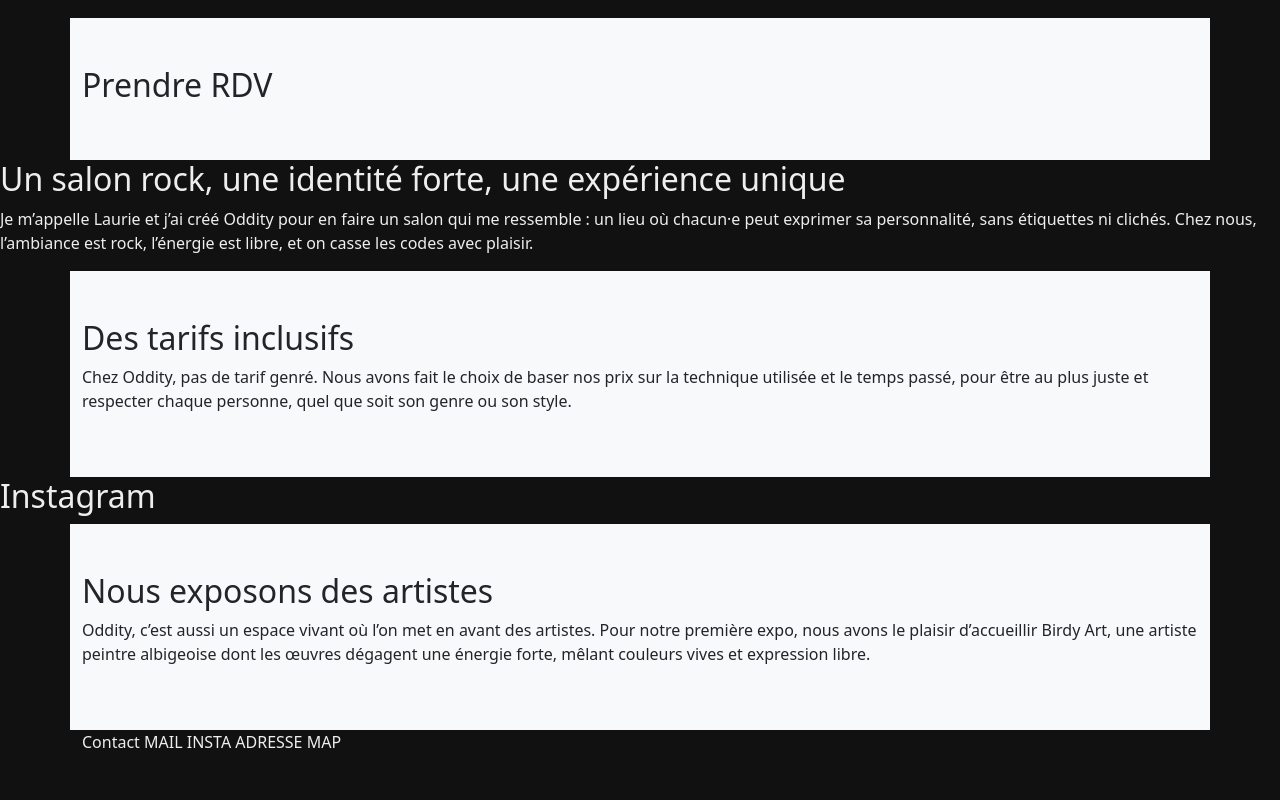
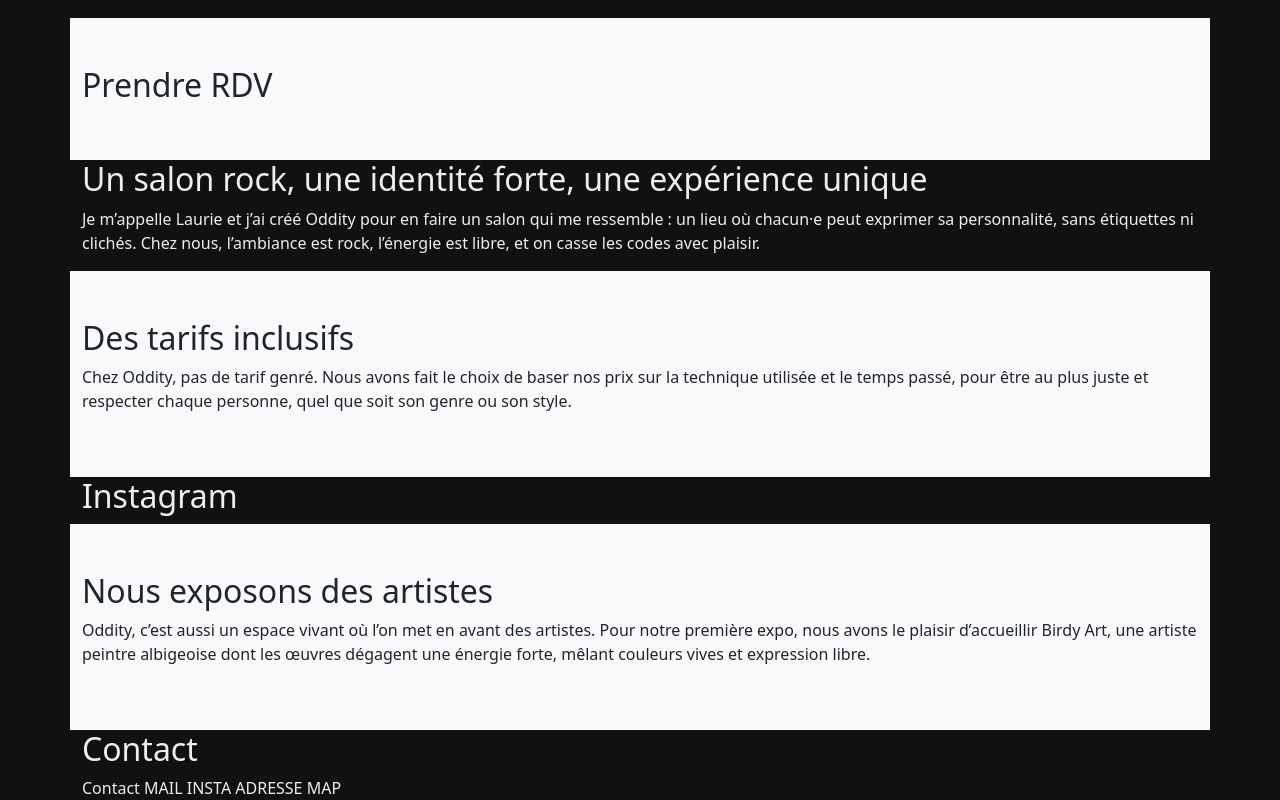
Before and after one commit to christopherabate/oddity, a plain HTML site: page index.html in a window 1280 px wide. Shown: the part 782-1582 px from the top of the page. Before the commit the page ends 1536 px from the top, so only its background shows below. Drawn offline with nearby package versions, Linux system fonts and the light colour scheme; no server answers.

Commit message:
Update index.html

```diff
--- a/index.html
+++ b/index.html
@@ -46,7 +46,7 @@
       <section class="container py-5 bg-light text-dark">
         <h2>Prendre RDV</h2>
       </section>
-      <section>
+      <section class="container">
         <h2>Un salon rock, une identité forte, une expérience unique</h2>
         <p>Je m’appelle Laurie et j’ai créé Oddity pour en faire un salon qui me ressemble : un lieu où chacun·e peut exprimer sa personnalité, sans étiquettes ni clichés. Chez nous, l’ambiance est rock, l’énergie est libre, et on casse les codes avec plaisir.</p>
       </section>
@@ -54,18 +54,16 @@
         <h2>Des tarifs inclusifs</h2>
         <p>Chez Oddity, pas de tarif genré. Nous avons fait le choix de baser nos prix sur la technique utilisée et le temps passé, pour être au plus juste et respecter chaque personne, quel que soit son genre ou son style.</p>
       </section>
-      <section>
+      <section class="container">
         <h2>Instagram</h2>
       </section>
       <section class="container py-5 bg-light text-dark">
-          <h2>Nous exposons des artistes</h2>
-          <p>Oddity, c’est aussi un espace vivant où l’on met en avant des artistes. Pour notre première expo, nous avons le plaisir d’accueillir Birdy Art, une artiste peintre albigeoise dont les œuvres dégagent une énergie forte, mêlant couleurs vives et expression libre.</p>
-        </div>
+        <h2>Nous exposons des artistes</h2>
+        <p>Oddity, c’est aussi un espace vivant où l’on met en avant des artistes. Pour notre première expo, nous avons le plaisir d’accueillir Birdy Art, une artiste peintre albigeoise dont les œuvres dégagent une énergie forte, mêlant couleurs vives et expression libre.</p>
       </section>
-      <section>
-        <div class="container">
-          Contact MAIL INSTA ADRESSE MAP
-        </div>
+      <section class="container">
+        <h2>Contact</h2>
+        <p>Contact MAIL INSTA ADRESSE MAP</p>
       </section>
     </main>
     <script src="https://cdn.jsdelivr.net/npm/bootstrap@5.3.6/dist/js/bootstrap.bundle.min.js" integrity="sha384-j1CDi7MgGQ12Z7Qab0qlWQ/Qqz24Gc6BM0thvEMVjHnfYGF0rmFCozFSxQBxwHKO" crossorigin="anonymous"></script>
```
